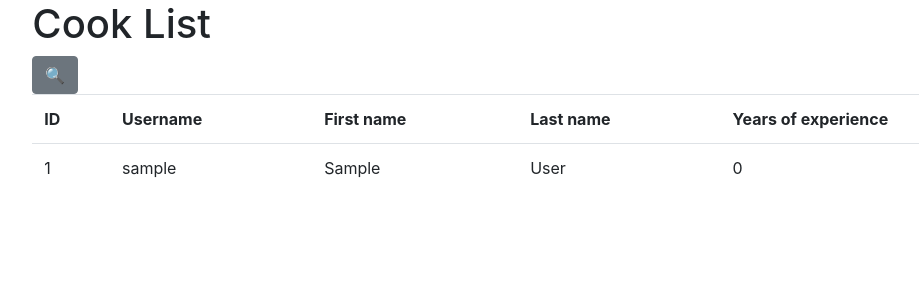
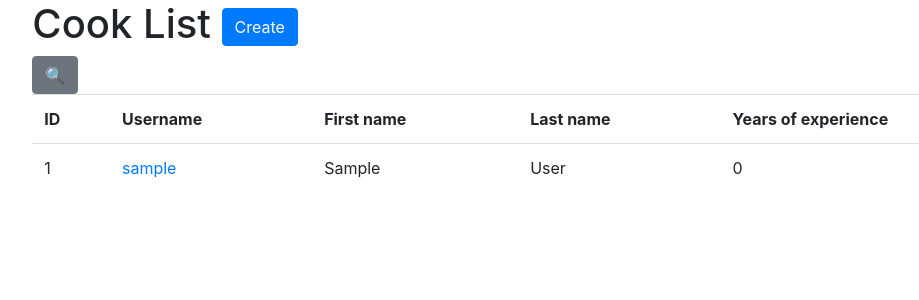
Before and after one commit to IhorVoskoboinikov/restaurant-kitchen-service, a Django app: page /cooks/ in a window 1280 px wide. Shown: the top 300 px of the page, without its empty margins (196-1115 px from the left). Run offline with Django 4.2, Linux system fonts and the light colour scheme; the visitor is signed in with stand-in values (Sample User, id 1); data comes from the database, SQL or seed files in the repository; some libraries are stand-ins or nearby versions.

Commit message:
added create button in page

```diff
--- a/templates/kitchen/cook_list.html
+++ b/templates/kitchen/cook_list.html
@@ -4,9 +4,9 @@
 {% block content %}
   <h1>
     Cook List
-{#    <a href="{% url 'taxi:driver-create' %}" class="btn btn-primary link-to-page">#}
-{#      Create#}
-{#    </a>#}
+        <a href="{% url 'kitchen:cook-create' %}" class="btn btn-primary link-to-page">
+          Create
+        </a>
   </h1>
   <form action="" method="get" class="form-inline">
     {{ search_form|crispy }}
@@ -25,13 +25,12 @@
       {% for cook in cook_list %}
         <tr>
           <td>{{ cook.id }}</td>
-          <td>{{ cook.username }}</td>
+          <td><a href="{% url "kitchen:cook-detail" pk=cook.id %}">{{ cook.username }}</a></td>
           <td>{{ cook.first_name }}</td>
           <td>{{ cook.last_name }}</td>
           <td>{{ cook.years_of_experience }}</td>
         </tr>
       {% endfor %}
-
     </table>
   {% else %}
     <p>There are no cook in the service.</p>
```
